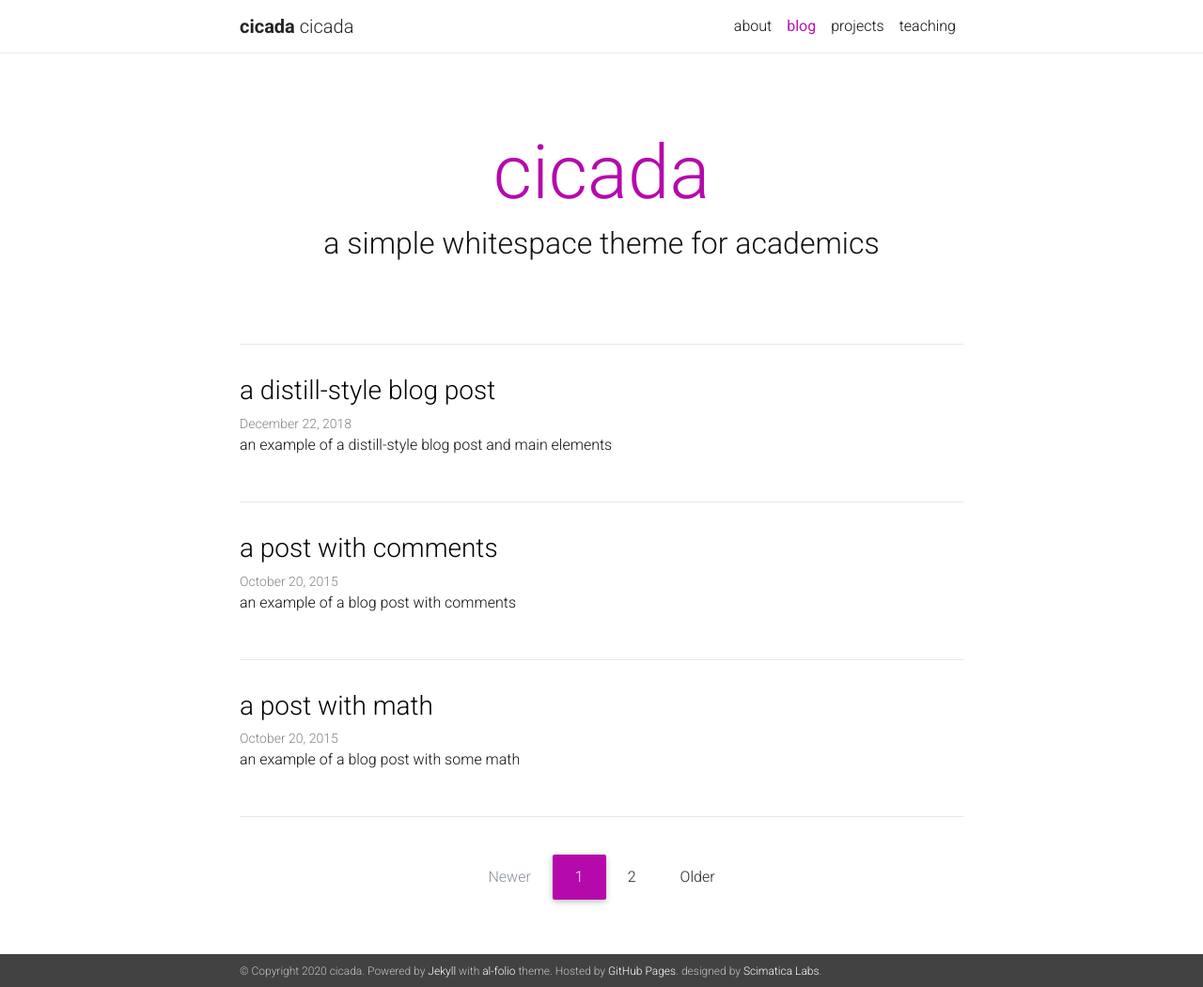
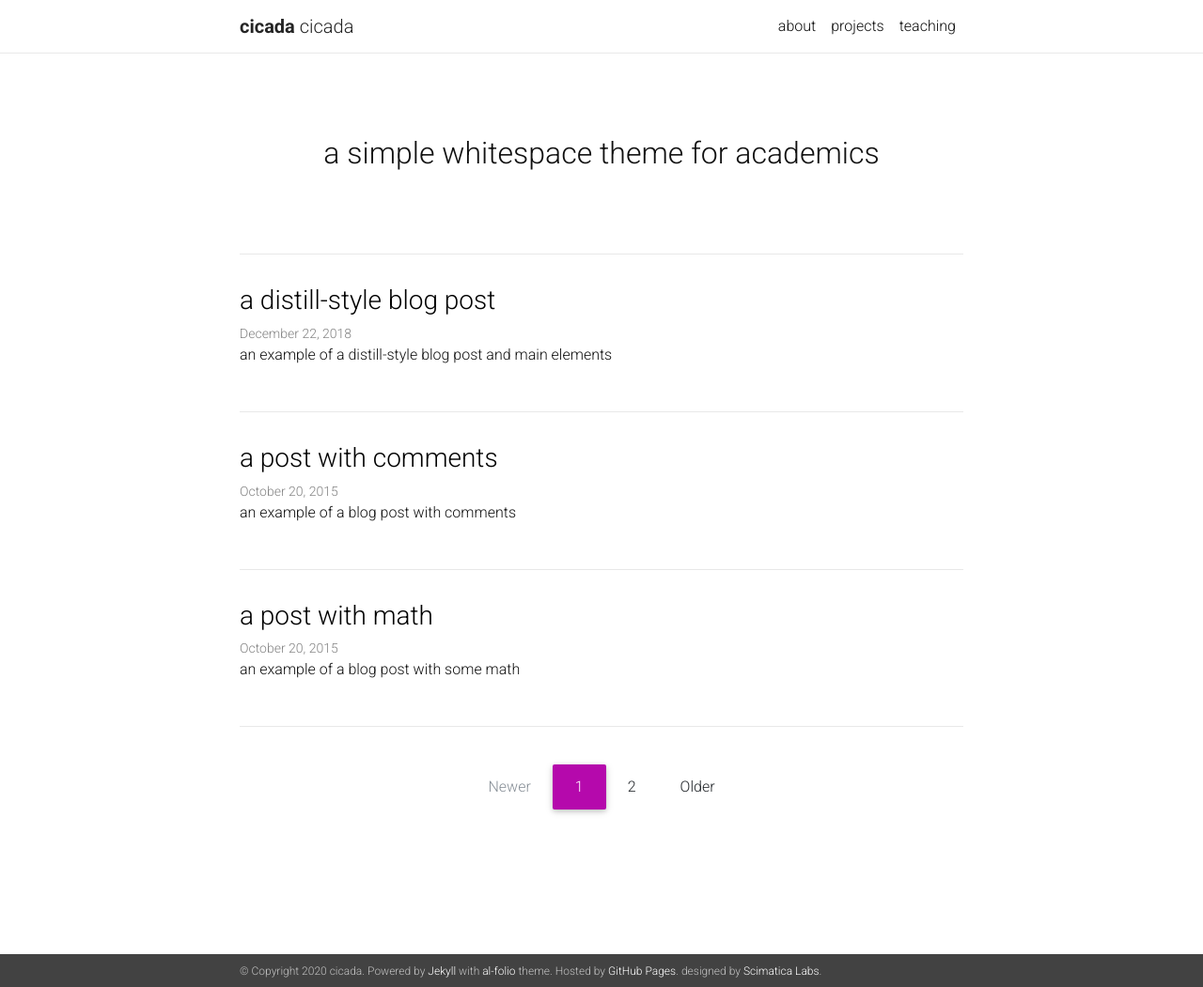
Before and after one commit to Scimatica-Labs/cicadadesign.in, a Jekyll site: the page built from blog/index.html, in a window 1280 px wide and 1051 px high. Shown: the whole window at 94% size. Built offline with Jekyll 4.4.1, drawn with Linux system fonts in a browser that asks for light colours; nearby versions of some CDN libraries; the list of posts is cut into pages by our own code; a style sheet for code colours, icons or effects is not loaded.

Commit message:
Update _config.yml

```diff
--- a/_config.yml
+++ b/_config.yml
@@ -56,7 +56,7 @@
 # Blog
 # -----------------------------------------------------------------------------
 
-blog_name: cicada  # your blog must have a name for it to show up in the nav bar
+blog_name:  # your blog must have a name for it to show up in the nav bar
 blog_description: a simple whitespace theme for academics
 permalink: /blog/:year/:title/
 
```
